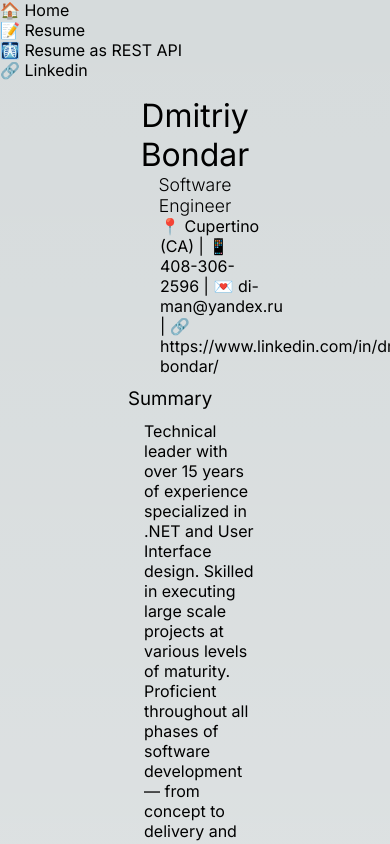
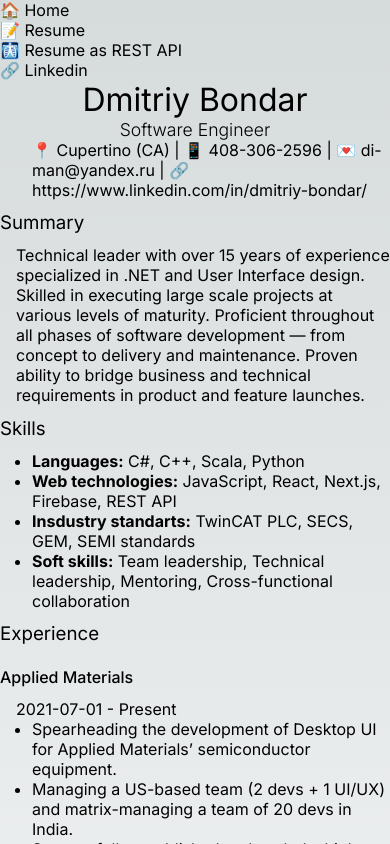
Before and after one commit to Chiocciola/resume-api, a Next.js app: page /resume in a window 390 px wide. Shown: the top 844 px of the page. Built offline with nearby package versions, Linux system fonts and the light colour scheme.

Commit message:
fix mobile padding

```diff
--- a/app/page.module.css
+++ b/app/page.module.css
@@ -50,36 +50,12 @@
 
 /* Mobile */
 @media (max-width: 700px) {
-  .content {
-    padding: 4rem;
-  }
-
-  .grid {
-    grid-template-columns: 1fr;
-    margin-bottom: 120px;
-    max-width: 320px;
-    text-align: center;
+  .main {
+    padding: 0rem;
   }
 }
 
 /* Tablet and Smaller Desktop */
 @media (min-width: 701px) and (max-width: 1120px) {
-  .grid {
-    grid-template-columns: repeat(2, 50%);
-  }
+
 }
-
-@media (prefers-color-scheme: dark) {
-  .logo {
-    filter: invert(1) drop-shadow(0 0 0.3rem #ffffff70);
-  }
-}
-
-@keyframes rotate {
-  from {
-    transform: rotate(360deg);
-  }
-  to {
-    transform: rotate(0deg);
-  }
-}
```
